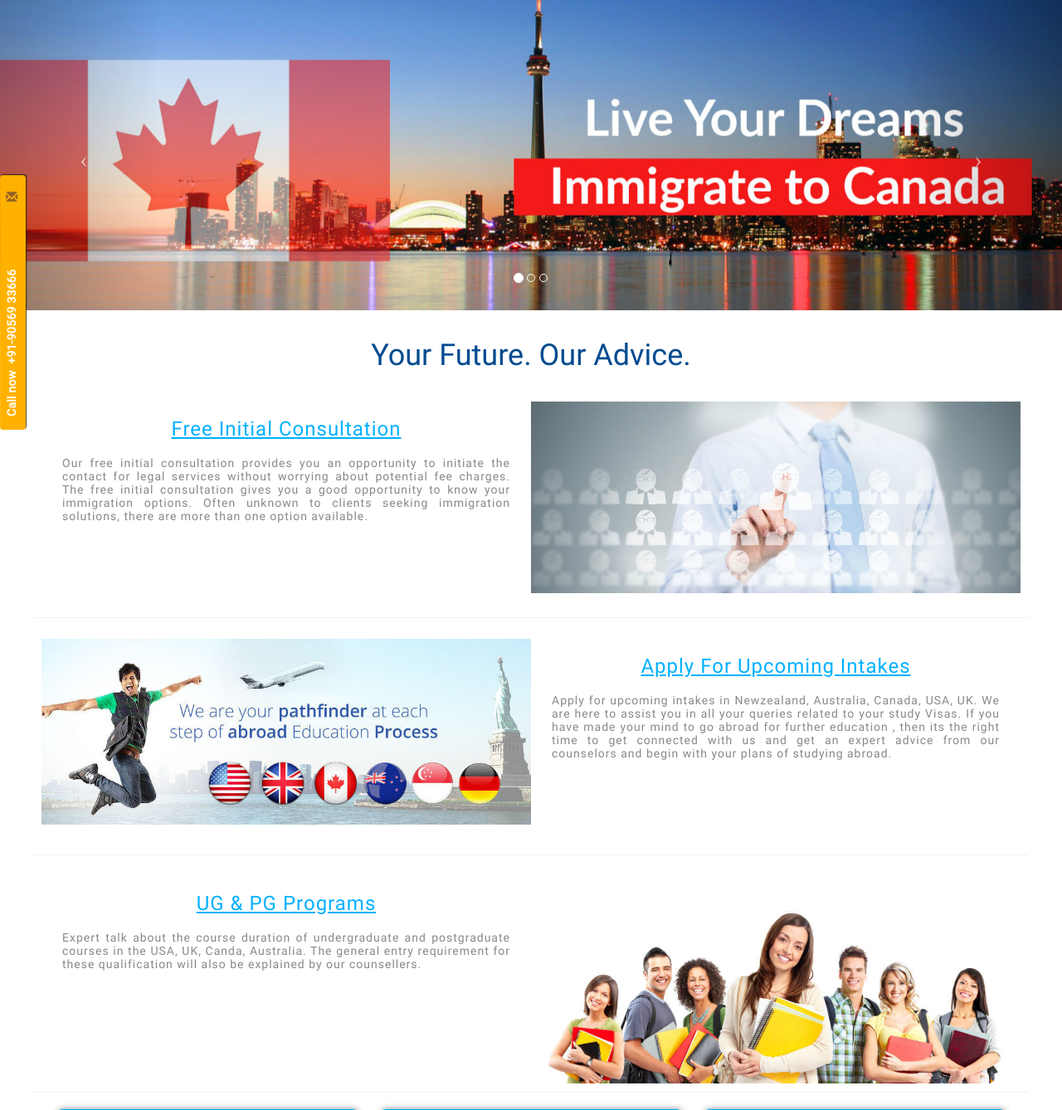
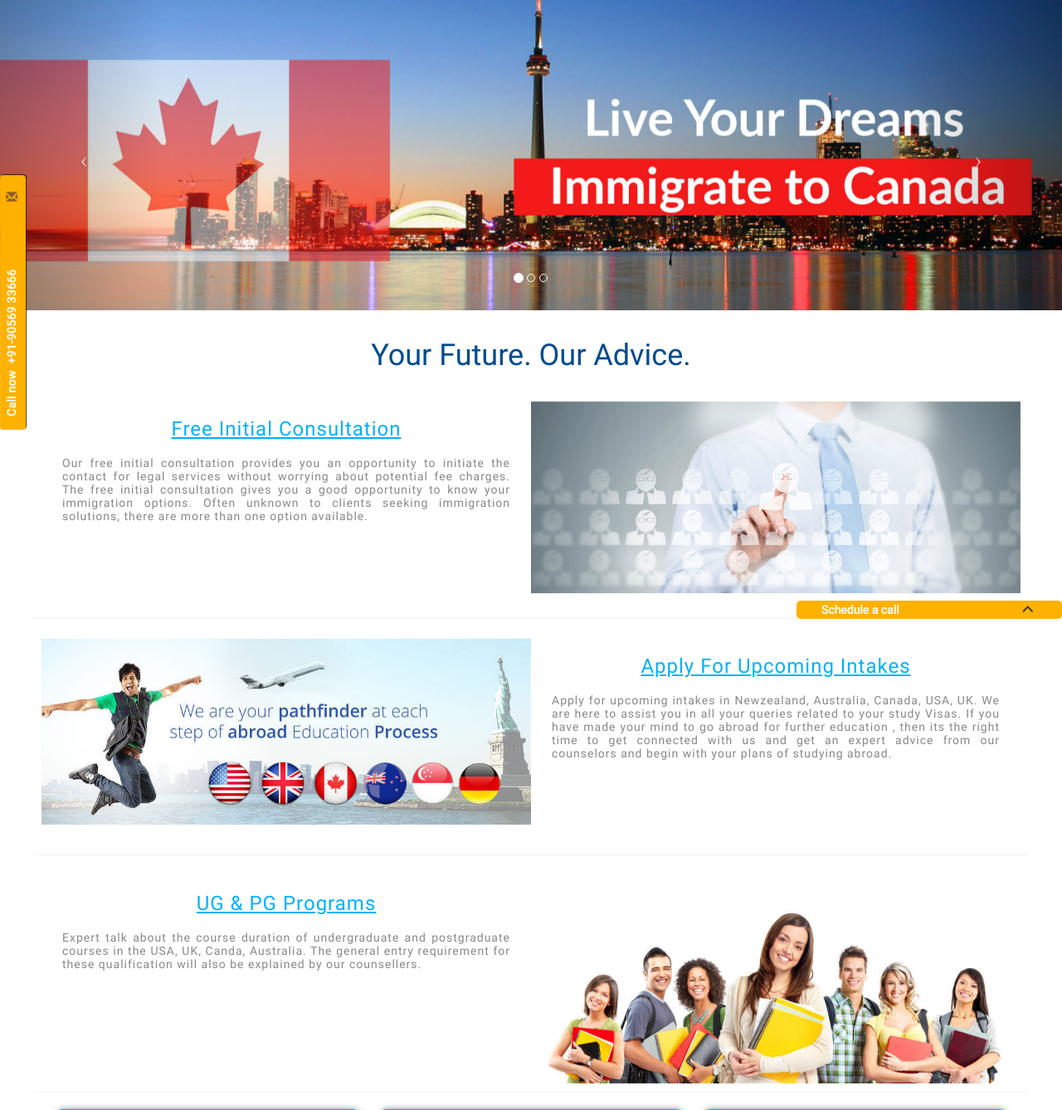
Before and after one commit to suhailgupta03/cosmo-immigration, a PHP site: page / in a window 1280 px wide. Shown: the part 51-1389 px from the top of the page at 83% size. Run offline with PHP 8.4, Linux system fonts and the light colour scheme.

Commit message:
added schedule a call widget | fixed bugs for various screen resolutions

```diff
--- a/css/modern-business.css
+++ b/css/modern-business.css
@@ -396,7 +396,7 @@ div#share {
 	}
 }
 
-@media (max-width: 767px){
+@media (min-width: 361px) and (max-width: 598px){
 	 .call-us-alert{
 	 	width: 52%;
 	 	left: -21.7%;
@@ -404,4 +404,61 @@ div#share {
 	 .call-us-cont {
 		display: inline-block;
 	}
+	.call-schedule-alert {
+		width: 35% !important;
+	}
 }
+
+@media (min-width: 599px) and (max-width: 600px) {
+	.call-us-alert{
+	 	width: 52%;
+    	left: -23.7%;
+	 }
+}
+
+@media (min-width: 601px ) and (max-width: 767px) {
+	.call-us-alert{
+	 	width: 52%;
+	 	left: -21.7%;
+	 }
+	 .call-us-cont {
+		display: inline-block;
+	}
+	.call-schedule-alert {
+		width: 35% !important;
+	}
+}
+
+@media (min-width: 320px) and (max-width: 360px) {
+	.call-us-alert {
+	   width: 57.3%;
+   	   left: -24.1%;
+	}
+	.call-schedule-alert {
+		width: 40% !important;
+	}
+}
+
+.call-schedule-alert {
+	position: fixed;
+    top: 96.9%;
+    z-index: 10;
+    background-color: #FFB100;
+    width: 25%;
+    right: 0;
+    border-radius: 5px;
+}
+
+.call-schedule-cont {
+	padding-top: 3px;
+	padding-bottom: 3px;
+	padding-right: 0px;
+}
+
+#call-schedule-text {
+	color: white;
+}
+
+#call-schedule-glyph > .glyphicon {
+	cursor: pointer;
+}
--- a/header.php
+++ b/header.php
@@ -122,4 +122,21 @@
 	</div>
 </div>
 <!-- Call Now Widget Ends -->
-<?php require_once './structure/currency-converter.php'; ?>
+
+<!-- Schedule A Call Widget -->
+<div class='call-schedule-alert col-md-12 col-sm-12 col-xs-12'>
+	<div class='col-md-10 col-sm-9 col-xs-8 call-schedule-cont' id='call-schedule-text'>
+		<span class='hidden-xs'><strong>Schedule a call</strong></span>
+		<span class='visible-xs'><strong>Query ?</strong></span>
+	</div>
+	<div class='col-md-2 col-sm-3 col-xs-4 call-schedule-cont' id='call-schedule-glyph'>
+		<span data-toggle='modal' data-target='.call-schedule-modal' class="glyphicon glyphicon-menu-up" aria-hidden="true"></span>
+	</div>
+</div>
+<!-- Schedule A Call Widget Ends -->
+
+
+<?php
+	require_once './structure/currency-converter.php';
+	require_once './structure/call-schedule.php';
+?>
--- a/js/common/functions.js
+++ b/js/common/functions.js
@@ -7,14 +7,15 @@ $(function(){
 	setTitle(window.location.pathname);
 	bindServiceLinks();
 	$('.brand-banner h1').addClass('animated pulse');
+	$('.brand-banner h3').addClass('animated pulse');
 	$(window).on('scroll',function(){
-		if(document.body.scrollTop > 0){
+		if(document.body.scrollTop > 0)
 			$('.scrollToTop').css('display','block');
-		}
-		else{
+		else
 			$('.scrollToTop').css('display','none');
-		}
-	})
+
+		isScrolledIntoView();
+	});
 });
 
 /**
@@ -92,3 +93,17 @@ var bindServiceLinks	=	function(){
 		$('body').animate({'scrollTop':0},750);
 	});
 };
+
+var isScrolledIntoView = function() {
+	$('.first-view-animate').each(function() {
+		if(!$(this).hasClass('animated pulse')) {
+			var docViewTop = $(window).scrollTop();
+			var docViewBottom = docViewTop + $(window).height();
+			var elementTop = $(this).offset().top;
+			var elementBottom = elementTop + $(this).height();
+			if( (elementBottom <= docViewBottom) && (elementTop >= docViewTop) ) {
+				$(this).addClass('animated pulse');
+			}
+		}
+	});
+};
--- a/js/contact_me.js
+++ b/js/contact_me.js
@@ -66,6 +66,17 @@ $(function() {
         e.preventDefault();
         $(this).tab("show");
     });
+
+    $("#call-schedule-form input").jqBootstrapValidation({
+    	preventSubmit: true,
+    	submitError: function($form, event, errors) {
+            // something to have when submit produces an error ?
+            // Not decided if I need it yet
+        },
+        submitSuccess: function($form, event) {
+
+        }
+    });
 });
 
 
--- /dev/null
+++ b/structure/call-schedule.php
@@ -0,0 +1,46 @@
+<!-- Modal -->
+<div class="modal fade call-schedule-modal" tabindex="-1" role="dialog" data-backdrop="static" aria-labelledby="sc-modal-label">
+  <div class="modal-dialog modal-sm" role="document">
+    <div class="modal-content">
+
+      <div class="modal-header">
+      	<button type="button" class="close" data-dismiss="modal" aria-label="Close"><span aria-hidden="true">&times;</span></button>
+        <h4 class="modal-title" id="sc-modal-label">Schedule a call</h4>
+      </div>
+
+      <div class="modal-body">
+	       <form id="call-schedule-form" novalidate>
+                 <div class="control-group form-group">
+                     <div class="controls">
+                          <label>Full Name:</label>
+                          <input type="text" class="form-control" id="sc-name" required data-validation-required-message="Please enter your name.">
+                          <p class="help-block"></p>
+                      </div>
+                 </div>
+                  <div class="control-group form-group">
+                        <div class="controls">
+                            <label>Phone Number:</label>
+                            <input type="text" class="form-control" id="sc-phone" required data-validation-number-message="Please enter your phone number.">
+                        </div>
+                   </div>
+                   <div class="form-group">
+                        <label>Query Regarding:</label>
+                        <select class="form-control">
+                        	<option selected='selected'>IELTS</option>
+                           	<option>International University</option>
+                           	<option>Country Specific</option>
+                           	<option>Existing Application</option>
+                        </select>
+                   </div>
+                   <div id="success"></div>
+			</form>
+      </div>
+
+      <div class="modal-footer">
+        <button class="btn btn-warning" data-dismiss="modal">Close</button>
+        <button type="submit" class="btn btn-primary" id="schedule-button" data-loading-text="Scheduling...">Schedule</button>
+      </div>
+
+    </div>
+  </div>
+</div>
--- a/structure/index.php
+++ b/structure/index.php
@@ -36,9 +36,9 @@
                 <h1 class="hidden-xs text-center">
                     Your Future. Our Advice.
                 </h1>
-                <h2 class="visible-xs text-center">
+                <h3 class="visible-xs text-center">
                 	Your Future. Our Advice.
-                </h2>
+                </h3>
             </div>
         </div>
     </div>
@@ -50,7 +50,7 @@
             <div class="row">
                 <div class="col-md-12 home-service">
                     <div class="home-service-item-body col-md-6">
-                        <h4 class="home-service-item text-center">Free Initial Consultation</h4>
+                        <h4 class="home-service-item text-center first-view-animate">Free Initial Consultation</h4>
                         <p>Our free initial consultation provides you an opportunity to initiate the contact for
                             legal services without worrying about potential fee charges.
                             The free initial consultation gives you a good opportunity to know your immigration options. Often unknown to clients seeking immigration solutions, there are more than one option available.
@@ -61,7 +61,7 @@
                 </div>
                 <div class="col-md-12 home-service">
                     <div class="home-service-item-body col-md-6 pull-right col-sm-pull-left">
-                        <h4 class="home-service-item text-center">Apply For Upcoming Intakes</h4>
+                        <h4 class="home-service-item text-center first-view-animate">Apply For Upcoming Intakes</h4>
                         <p>Apply for upcoming intakes in Newzealand, Australia, Canada, USA, UK.
                             We are here to assist you in all your queries related to your study Visas.
                             If you have made your mind to go abroad for further education , then its the
@@ -74,7 +74,7 @@
                 </div>
                 <div class="col-md-12 home-service">
                     <div class="home-service-item-body col-md-6">
-                        <h4 class="home-service-item text-center">UG & PG Programs</h4>
+                        <h4 class="home-service-item text-center first-view-animate">UG & PG Programs</h4>
                         <p>Expert talk about the course duration of undergraduate and postgraduate courses in the USA, UK, Canda, Australia. The general entry requirement for these
                            qualification will also be explained by our counsellers.</p>
                     </div>
@@ -90,7 +90,7 @@
 			<div class="col-md-4">
 				<div class="panel panel-primary">
 					  <div class="panel-heading">
-					    <h3 class="panel-title text-center">Important Advice</h3>
+					    <h3 class="panel-title text-center first-view-animate">Important Advice</h3>
 					  </div>
 					  <div class="panel-body">
 					    <p><span class="glyphicon glyphicon-ok" aria-hidden="true"></span>&nbsp;Do not violate any immigration visa provisions or laws.</p>
@@ -107,7 +107,7 @@
 			<div class="col-md-4">
 				<div class="panel panel-primary">
 					  <div class="panel-heading">
-					    <h3 class="panel-title text-center">Examination</h3>
+					    <h3 class="panel-title text-center first-view-animate">Examination</h3>
 					  </div>
 					  <div class="panel-body">
 					   <p>IELTS is an international standardised test of English language proficiency for non-native English language speakers.</p>
@@ -121,7 +121,7 @@
 			<div class="col-md-4">
 				<div class="panel panel-primary">
 					  <div class="panel-heading">
-					    <h3 class="panel-title text-center">Company Profile</h3>
+					    <h3 class="panel-title text-center first-view-animate">Company Profile</h3>
 					  </div>
 					  <div class="panel-body">
 					    <p>Cosmo Immigration has a wide portfolio of reputed international institutions & works closely with several organizations, high commissions & education bodies. It India's Leading Overseas Education Consultancy & has helped thousands of students achieve their dreams.</p>
```
